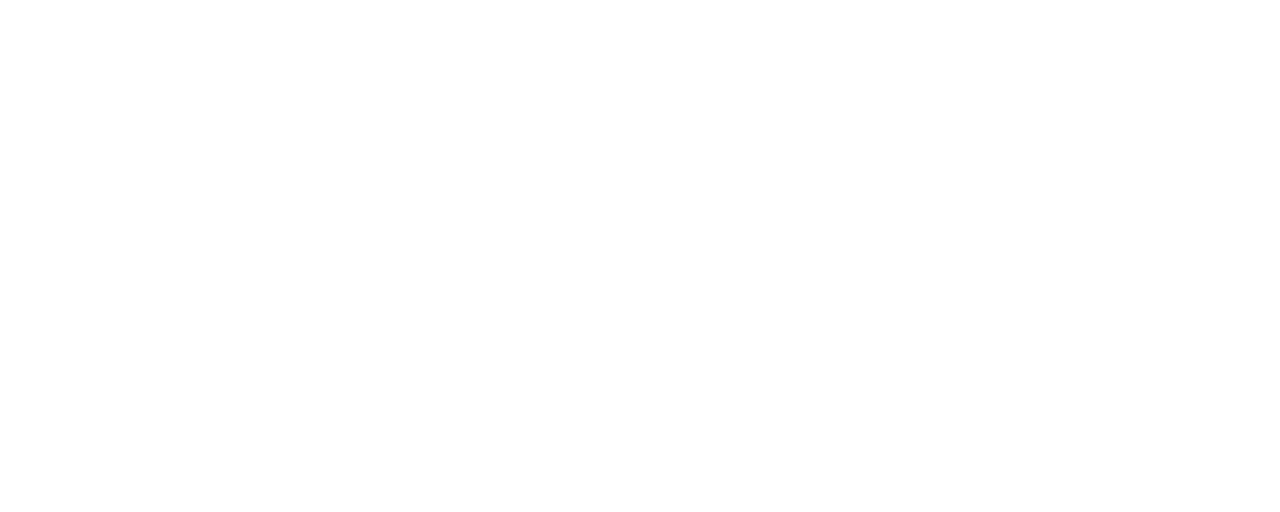
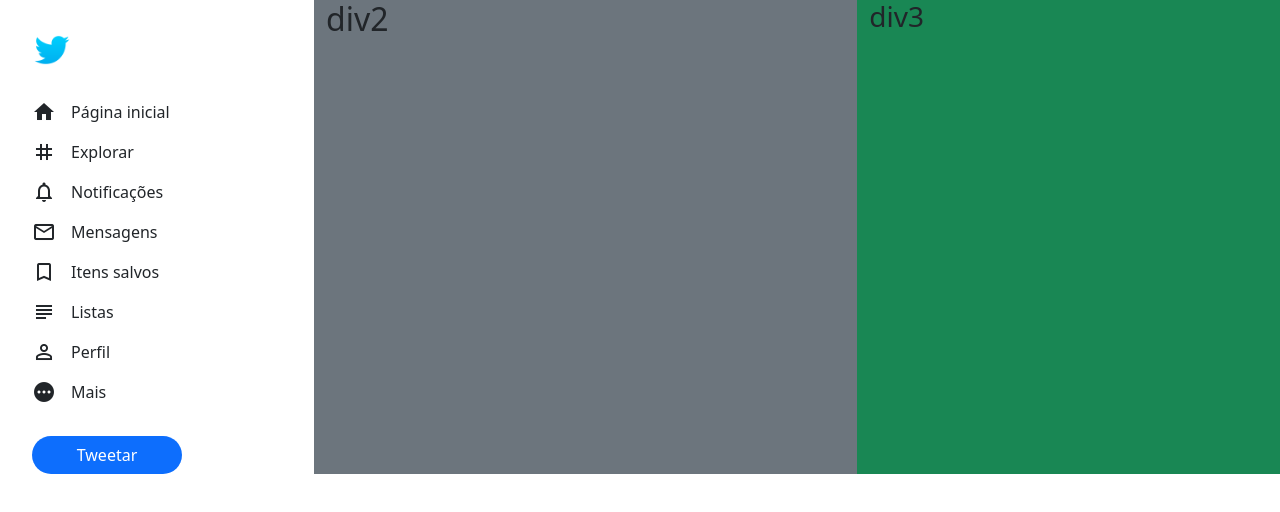
Before and after one commit to jjoao-marques/page-twitter, a plain HTML site: page index.html in a window 1280 px wide. Drawn offline with nearby package versions, Linux system fonts and the light colour scheme.

Commit message:
menu parte-1

```diff
--- a/index.html
+++ b/index.html
@@ -4,9 +4,66 @@
     <meta charset="UTF-8">
     <meta http-equiv="X-UA-Compatible" content="IE=edge">
     <meta name="viewport" content="width=device-width, initial-scale=1.0">
+    <link href="https://cdn.jsdelivr.net/npm/bootstrap@5.1.3/dist/css/bootstrap.min.css" rel="stylesheet" integrity="sha384-1BmE4kWBq78iYhFldvKuhfTAU6auU8tT94WrHftjDbrCEXSU1oBoqyl2QvZ6jIW3" crossorigin="anonymous">
+    <link href="https://fonts.googleapis.com/icon?family=Material+Icons"
+      rel="stylesheet">
+    <link href="style.css" rel="stylesheet" type="text/css">
     <title>Twitter Brazuca</title>
 </head>
 <body>
+    <div class="div-principal row">
 
+        <div class="div1 col">
+            <ul class="list-menu">
+                <li>
+                    <span class="material-icons icon-twitter">
+                        <img src="./icons/icon-twitter.png" alt="">
+                    </span>
+                </li>
+                <li>
+                    <span class="material-icons">home</span>
+                    <p>Página inicial</p>
+                </li>
+                <li>
+                    <span class="material-icons">tag</span>
+                    <p>Explorar</p>
+                </li>
+                <li>
+                    <span class="material-icons">notifications_none</span>
+                    <p>Notificações</p>
+                </li>
+                <li>
+                    <span class="material-icons">mail_outline</span>
+                    <p>Mensagens</p>
+                </li>
+                <li>
+                    <span class="material-icons">bookmark_border</span>
+                    <p>Itens salvos</p>
+                </li>
+                <li>
+                    <span class="material-icons">subject</span>
+                    <p>Listas</p>
+                </li>
+                <li>
+                    <span class="material-icons">person_outline</span>
+                    <p>Perfil</p>
+                </li>
+                <li>
+                    <span class="material-icons">pending</span>
+                    <p>Mais</p>
+                </li>
+            </ul>
+            <button class="btn-tweetar text-white bg-primary btn">Tweetar</button>
+        </div>
+        <div class="div2 bg-secondary col-5">
+            <h2>div2</h2>
+        </div>
+        <div class="div3 bg-success col-4">
+            <h3>div3</h3>
+        </div>
+    </div>
 </body>
+<footer>
+    <script src="https://cdn.jsdelivr.net/npm/bootstrap@5.1.3/dist/js/bootstrap.bundle.min.js" integrity="sha384-ka7Sk0Gln4gmtz2MlQnikT1wXgYsOg+OMhuP+IlRH9sENBO0LRn5q+8nbTov4+1p" crossorigin="anonymous"></script>
+</footer>
 </html>
--- a/style.css
+++ b/style.css
@@ -0,0 +1,44 @@
+* {
+    margin: 0;
+}
+.div1 {
+    height: 100%;
+}
+
+.list-menu {
+    list-style-type: none;
+
+}
+
+.list-menu li {
+    display: flex;
+}
+
+.list-menu li p{
+    padding-left: 15px;
+}
+
+
+.list-menu span{
+    list-style-type: none;
+
+}
+
+button {
+    border: none;
+}
+
+.btn-tweetar {
+    width: 9.375rem;
+    margin-left: 2rem;
+    border-radius: 20px;
+}
+
+.icon-twitter{
+    padding: 30px 0px 30px 0px;
+}
+
+.icon-twitter img  {
+    width: 40px;
+    height: 40px;
+}
```
Also changed, not shown: icons/icon-twitter.png (added).
